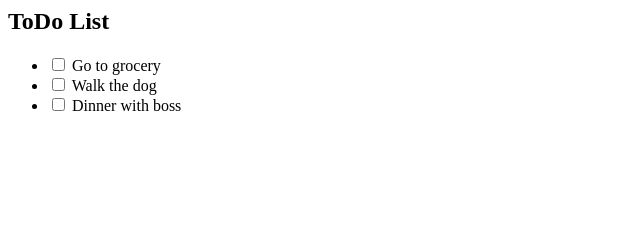
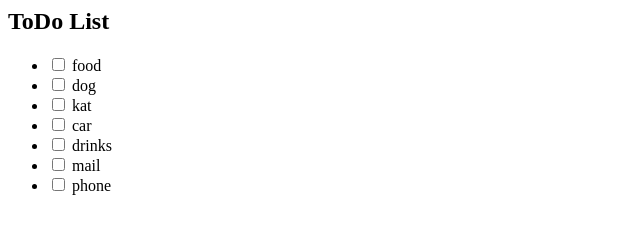
Before and after one commit to petyaTabakova/AngularTask3, a plain HTML site: page index.html in a window 1280 px wide. Shown: the whole page, without its empty margins (0-640 px from the left). Drawn offline with nearby package versions, Linux system fonts and the light colour scheme.

Commit message:
more changes

```diff
--- a/lista.js
+++ b/lista.js
@@ -1,16 +1,33 @@
 angular.module ('app',[]).controller("MainController", function() {
 	this.task = [
       {
-      	name:"Go to grocery",
+      	name:"food",
       	done: false
       },
       {
-      	name: "Walk the dog",
+      	name: "dog",
       	done: false
       },
       {
-      	name: "Dinner with boss",
+      	name: "kat",
+      	done: false
+      },
+      {
+      	name: "car",
+      	done: false
+      },
+      {
+      	name: "drinks",
+      	done: false
+      },
+      {
+      	name:"mail",
+      	done: false
+      },
+      {
+      	name: "phone",
       	done: false
       }
+
         	] ;
  } );
```
Also changed, not shown: index.html (+1 -1 lines).
